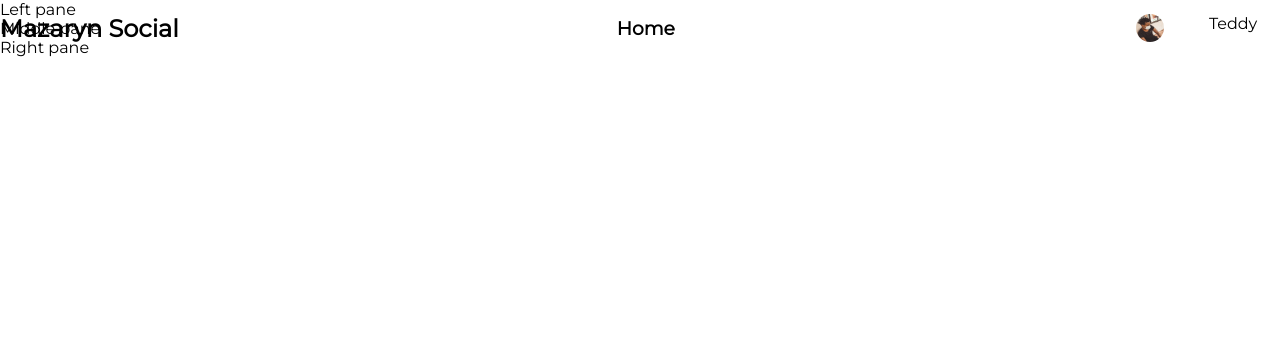
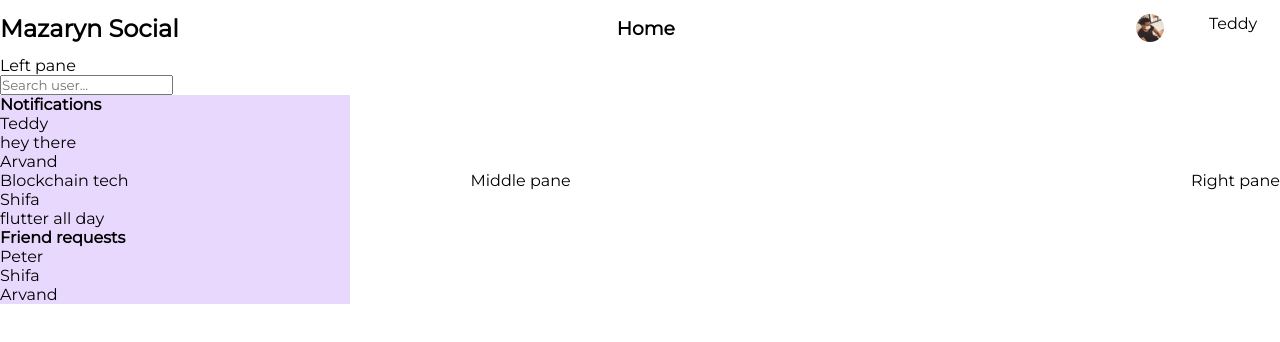
Before and after one commit to aiden77mori/mazaryn-frontend, a React (Create React App) app: page / in a window 1280 px wide. Shown: the top 342 px of the page. Built offline with nearby package versions, Linux system fonts and the light colour scheme.

Commit message:
structuring the left panel

```diff
--- a/src/App.css
+++ b/src/App.css
@@ -2,3 +2,11 @@
     height:100vh;
     width:100vw;
 }
+
+.body{
+    display: flex;
+    flex-direction: row;
+    justify-content: space-between;
+    align-items: center;
+    padding-top:56px;
+}
--- a/src/App.js
+++ b/src/App.js
@@ -12,9 +12,11 @@ function App() {
   return (
     <div className="App">
       <Header pageTitle={pageTitle} userName={userName}/>
-      <LeftPane />
-      <MiddlePane />
-      <RightPane />
+      <div className='body'>
+        <LeftPane />
+        <MiddlePane />
+        <RightPane />
+      </div>
     </div>
   );
 }
--- a/src/components/left pane/LeftPane.css
+++ b/src/components/left pane/LeftPane.css
@@ -0,0 +1,3 @@
+.leftPane{
+    width: 350px;
+}
--- a/src/components/left pane/LeftPane.js
+++ b/src/components/left pane/LeftPane.js
@@ -1,12 +1,16 @@
 import './LeftPane.css';
 import React from 'react';
 import Notifications from './notifications/Notifications'
+import FriendRequests from './friend requests/FriendRequests';
+import Search from './search/Search';
 
 function LeftPane(){
     return(
         <div className='leftPane'>
             <p>Left pane</p>
+            <Search />
             <Notifications />
+            <FriendRequests />
         </div>
     );
 }
--- /dev/null
+++ b/src/components/left pane/friend requests/FriendRequests.css
@@ -0,0 +1,3 @@
+.friendRequests{
+    background-color: #E9D8FD;
+}
--- /dev/null
+++ b/src/components/left pane/friend requests/FriendRequests.js
@@ -0,0 +1,32 @@
+import React from 'react'
+import './FriendRequests.css'
+
+function FriendRequests(){
+
+    let requests = [
+        {
+            'userName': 'Peter',
+        },
+        {
+            'userName': 'Shifa'
+        },
+        {
+            'userName': 'Arvand'
+        }
+    ];
+
+    return(
+        <div className='friendRequests'>
+            <h4>Friend requests</h4>
+            {requests.map(request => {
+                return(
+                <div className='request'>
+                    <p>{request.userName}</p>
+                </div>
+                );
+            })}
+        </div>
+    );
+}
+
+export default FriendRequests;
--- a/src/components/left pane/notifications/Notifications.js
+++ b/src/components/left pane/notifications/Notifications.js
@@ -20,7 +20,16 @@ function Notifications(){
 
     return(
         <div className='notifications'>
-
+            <h4>Notifications</h4>
+            {notifications.map((notification) => {
+                return(
+                <div>
+                    <p>{notification.name}</p>
+                    <p>{notification.text}</p>
+                    {console.log(notification)}
+                </div>
+                );
+            })}
         </div>
     );
 }
--- /dev/null
+++ b/src/components/left pane/search/Search.js
@@ -0,0 +1,12 @@
+import React from 'react'
+import './Search.css'
+
+function Search(){
+    return(
+        <div className='search'>
+            <input placeholder={'Search user...'}/>
+        </div>
+    );
+}
+
+export default Search;
--- a/src/components/middle pane/MiddlePane.css
+++ b/src/components/middle pane/MiddlePane.css
@@ -0,0 +1,3 @@
+.middlePane{
+    width: 600px;
+}
```
Also changed, not shown: src/components/left pane/search/Search.css (added), 1 other file (tests, documents, lock files or other folders).
